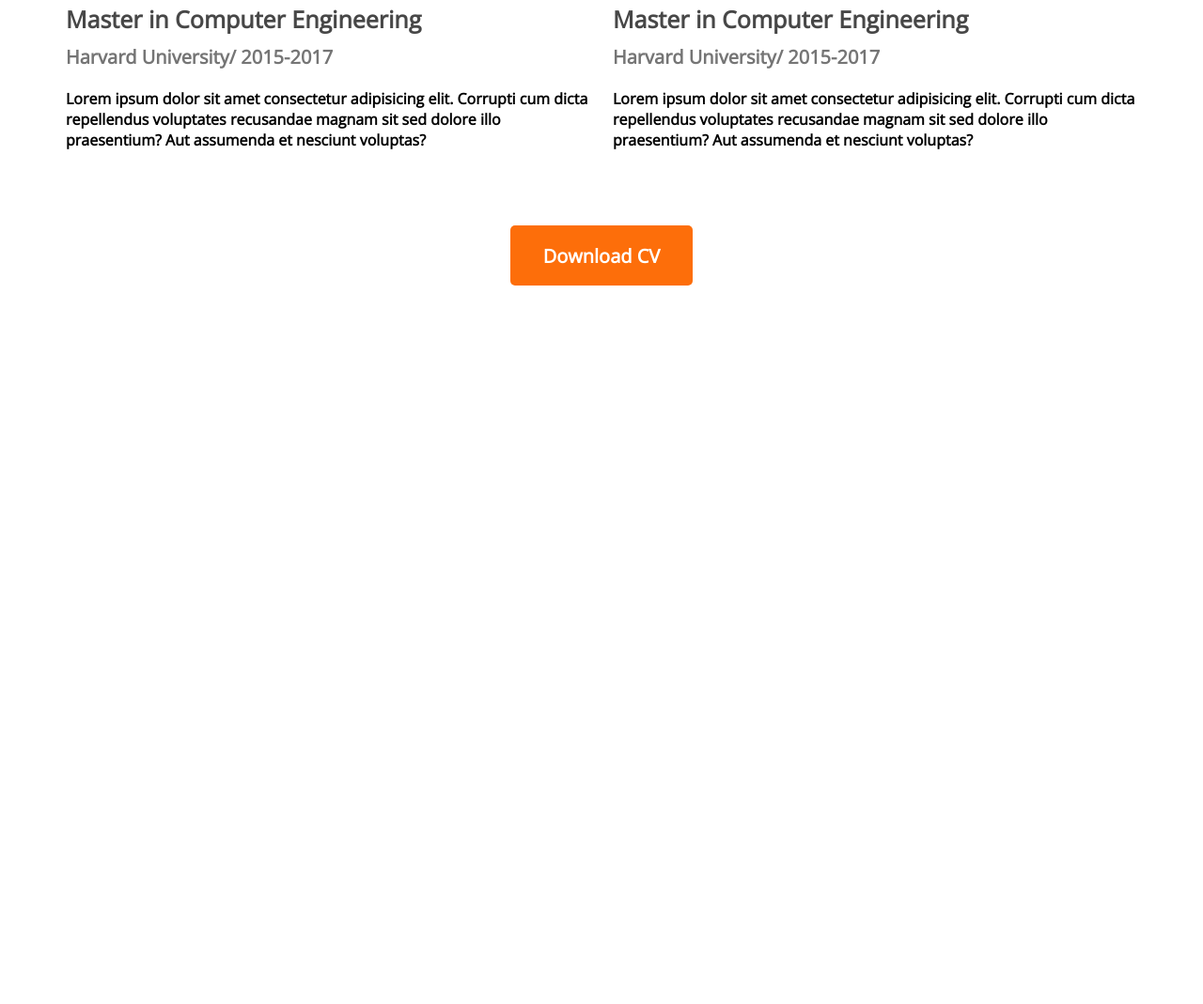
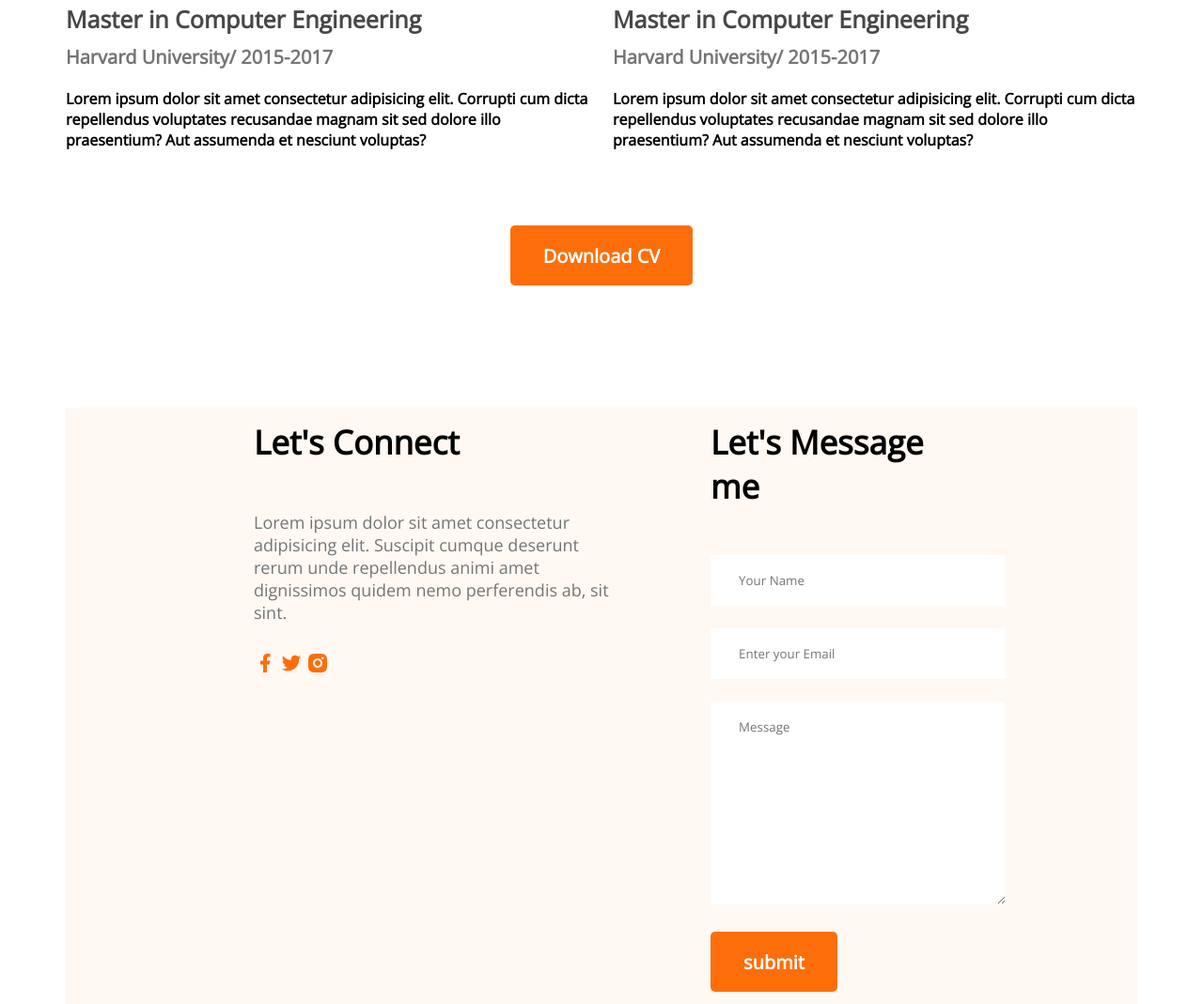
Before and after one commit to saiful6575/developer-portfolio, a plain HTML site: page index.html in a window 1280 px wide. Shown: the part 2747-3816 px from the top of the page at 94% size. Before the commit the page ends 3051 px from the top, so only its background shows below. Drawn offline with nearby package versions, Linux system fonts and the light colour scheme.

Commit message:
add contact

```diff
--- a/index.html
+++ b/index.html
@@ -138,7 +138,35 @@
                 <button class="btn-primary">Download CV</button>
             </div>
         </section>
+        <!-- Contact Section -->
+        <section class="contact">
+            <div>
+                <h3 class="section-title">Let's Connect</h3>
+                <p class="section-description">
+                    Lorem ipsum dolor sit amet consectetur adipisicing elit. Suscipit cumque deserunt rerum unde repellendus animi amet dignissimos quidem nemo perferendis ab, sit sint.
+                </p>
+                <a href="">
+                    <img src="images/icons/facebook.png" alt="">
+                </a>
+                <a href="">
+                    <img src="images/icons/twitter.png" alt="">
+                </a>
+                <a href="">
+                    <img src="images/icons/insta.png" alt="">
+                </a>
 
+            </div>
+            <div>
+                <h3 class="section-title">Let's Message me</h3>
+                <form action="">
+                    <input type="text" name="" id="" placeholder="Your Name">
+                    <input type="email" name="" id="" placeholder="Enter your Email">
+                    <textarea name="" id="" cols="30" rows="10" placeholder="Message"></textarea>
+                    <input class="btn-primary" type="submit" value="submit">
+                </form>
+            </div>
+
+        </section>
     </main>
 
     <footer>
--- a/styles/portfolio.css
+++ b/styles/portfolio.css
@@ -177,3 +177,22 @@ Main{
     margin-top: 50px;
     text-align: center;
 }
+.contact{
+    display: flex;
+    gap: 100px;
+    background: #FFF8F3;
+    padding: 13px 200px;
+
+}
+.contact .section-title{
+    text-align: left;
+}
+.contact input[type="text"], input[type="email"], textarea{
+    margin-bottom: 24px;
+    border: 0;
+    width: 100%;
+    padding: 18px 30px;
+}
+.contact a{
+    text-decoration: none;
+}
```
